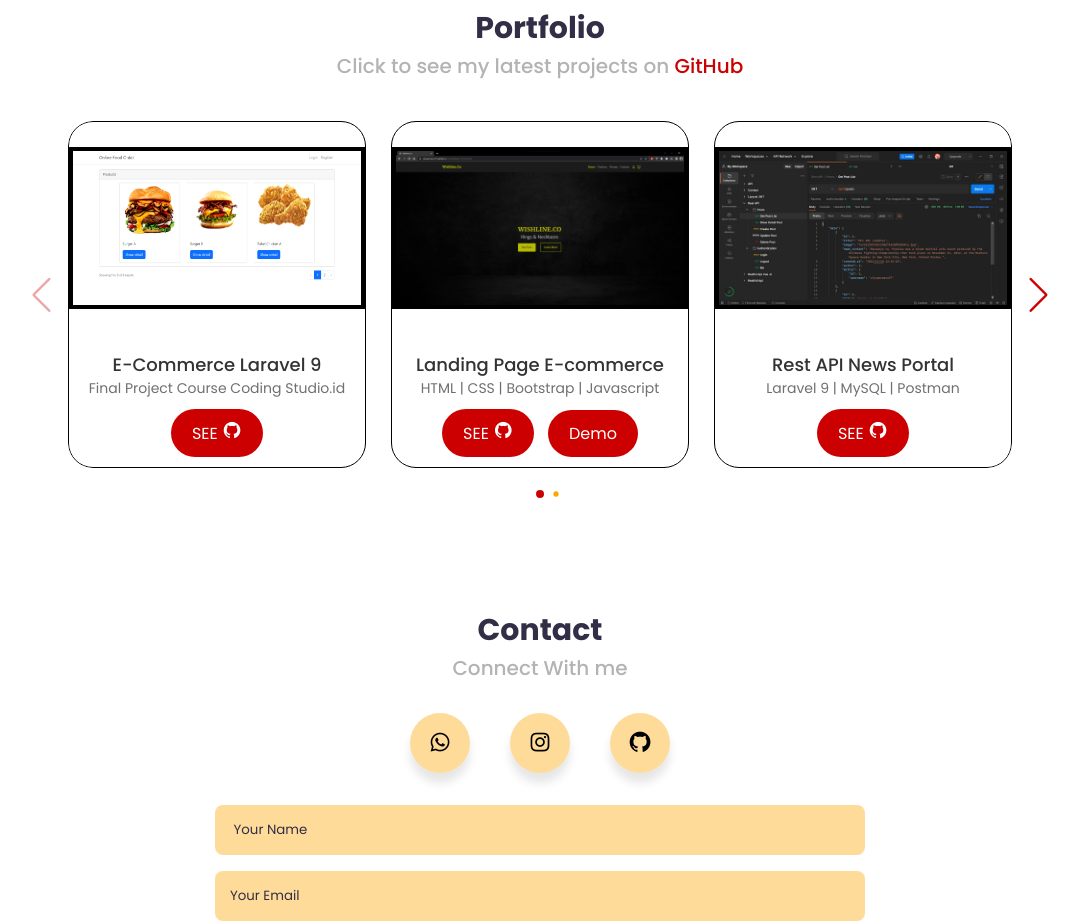
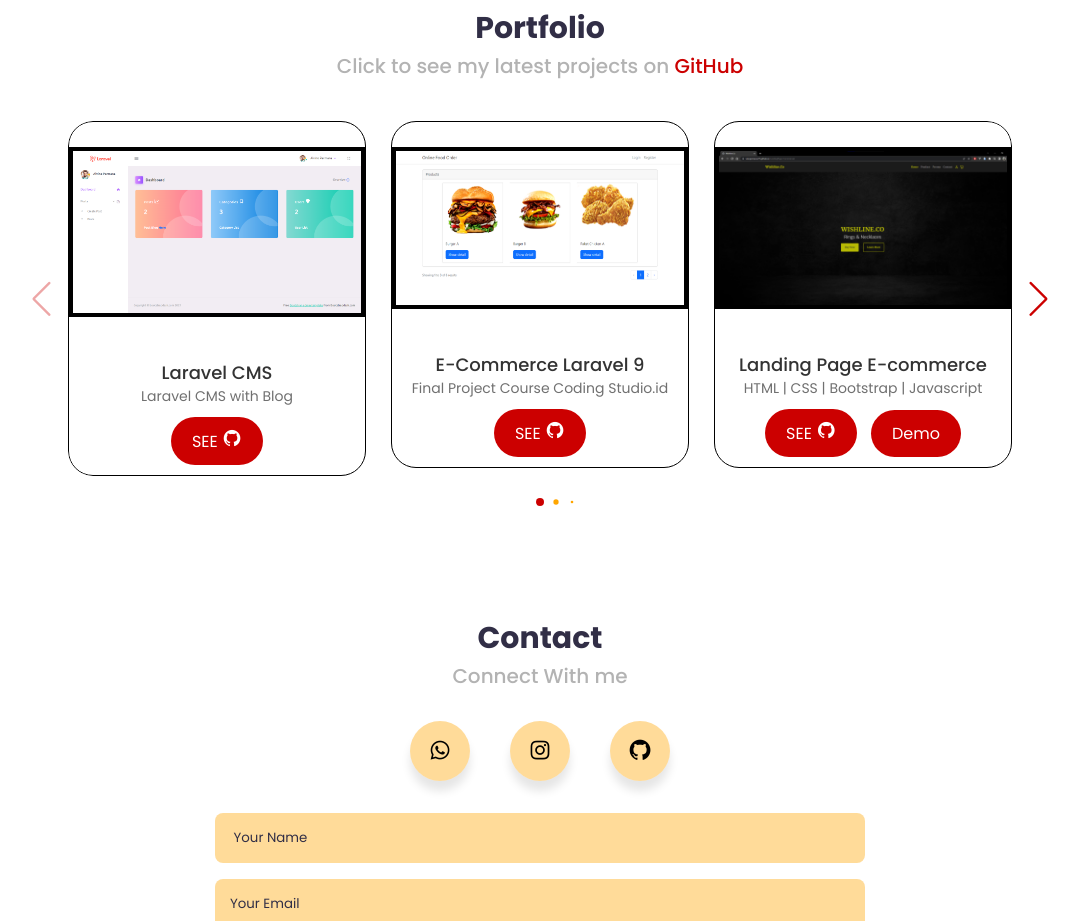
Before and after one commit to vinopermana77/MyPortfolio, a plain HTML site: page index.html in a window 1280 px wide. Shown: the part 2600-3521 px from the top of the page, without its empty margins (100-1179 px from the left). Drawn offline with nearby package versions, Linux system fonts and the light colour scheme.

Commit message:
Add Portfolio - Laravel CMS

```diff
--- a/index.html
+++ b/index.html
@@ -199,7 +199,22 @@
                     <div class="card swiper-slide">
                         <div class="image-content">
                             <span class="overlay"></span>
-
+                            <div class="card-image">
+                                <img src="assets/img/project/Laravel-Blog-CMS.png" alt="" class="card-img">
+                            </div>
+                        </div>
+                        <div class="card-content">
+                            <h2 class="name">Laravel CMS</h2>
+                            <p class="description">Laravel CMS with Blog</p>
+                            <div class="card-button">
+                                <a href="https://github.com/vinopermana77/Laravel-CMS" target="_blank"
+                                    class="btn btn-card">SEE <i class='bx bxl-github'></i></a>
+                            </div>
+                        </div>
+                    </div>
+                    <div class="card swiper-slide">
+                        <div class="image-content">
+                            <span class="overlay"></span>
                             <div class="card-image">
                                 <img src="assets/img/project/Laravel Online Food Order.png" alt="" class="card-img">
                             </div>
```
Also changed, not shown: assets/img/project/Laravel-Blog-CMS-2.png (added), assets/img/project/Laravel-Blog-CMS.png (added).
